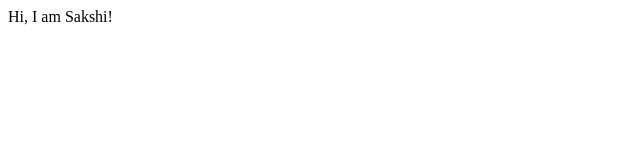
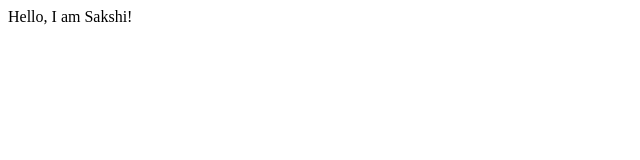
Before and after one commit to SakshiSawant/SakshiSawant, a plain HTML site: page index.html in a window 1280 px wide. Shown: the full height of the page, 0-640 px from the left. Drawn offline with Linux system fonts and the light colour scheme.

```diff
--- a/index.html
+++ b/index.html
@@ -7,7 +7,7 @@
     <title>Sakshi Sawant</title>
 </head>
 <body>
-    Hi, I am Sakshi!
+    Hello, I am Sakshi!
 
 </body>
 </html>
```
Also changed, not shown: 1 other file.
